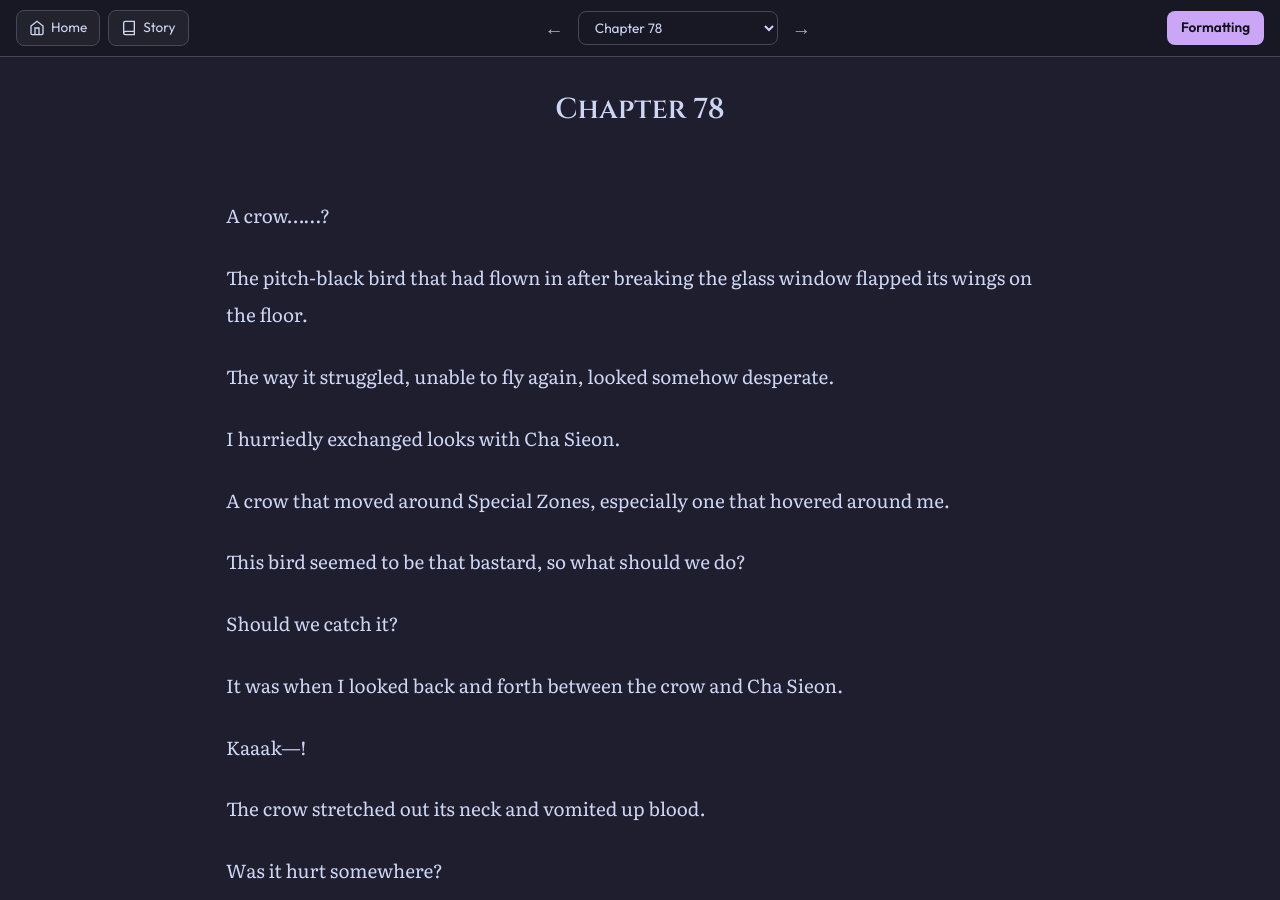
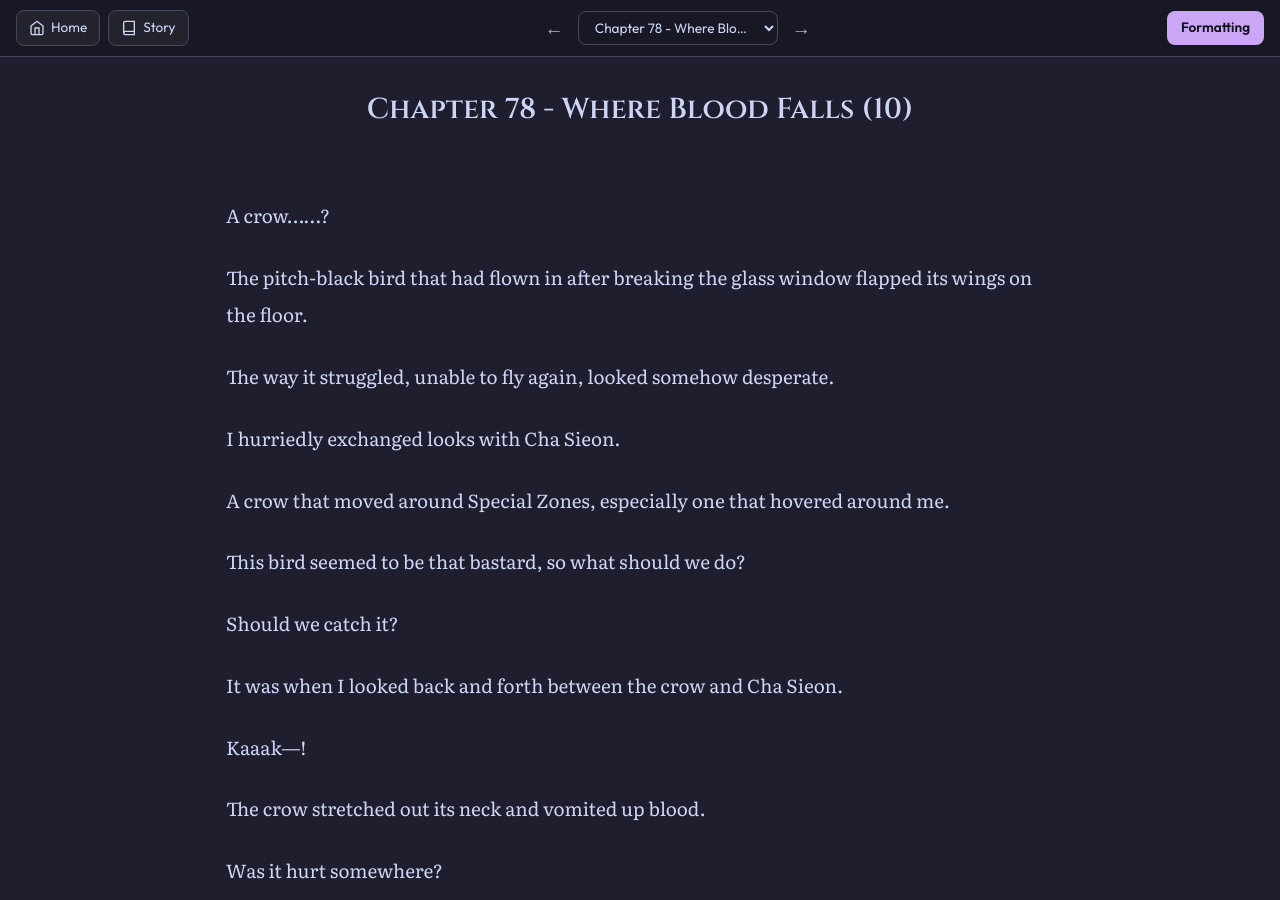
Before and after one commit to soleumn/soleumn.github.io, a Jekyll site: the page built from _chapters/esg/ch78.md, in a window 1280 px wide and 900 px high. Built offline with Jekyll 4.4.1, drawn with Linux system fonts in a browser that asks for light colours; comment, search, counter and statistics services are not loaded.

Commit message:
Update ch78.md

```diff
--- a/_chapters/esg/ch78.md
+++ b/_chapters/esg/ch78.md
@@ -1,5 +1,5 @@
 ---
-title: "Chapter 78"
+title: "Chapter 78 - Where Blood Falls (10)"
 categories: esg
 capitulo: 78
 ---
```
